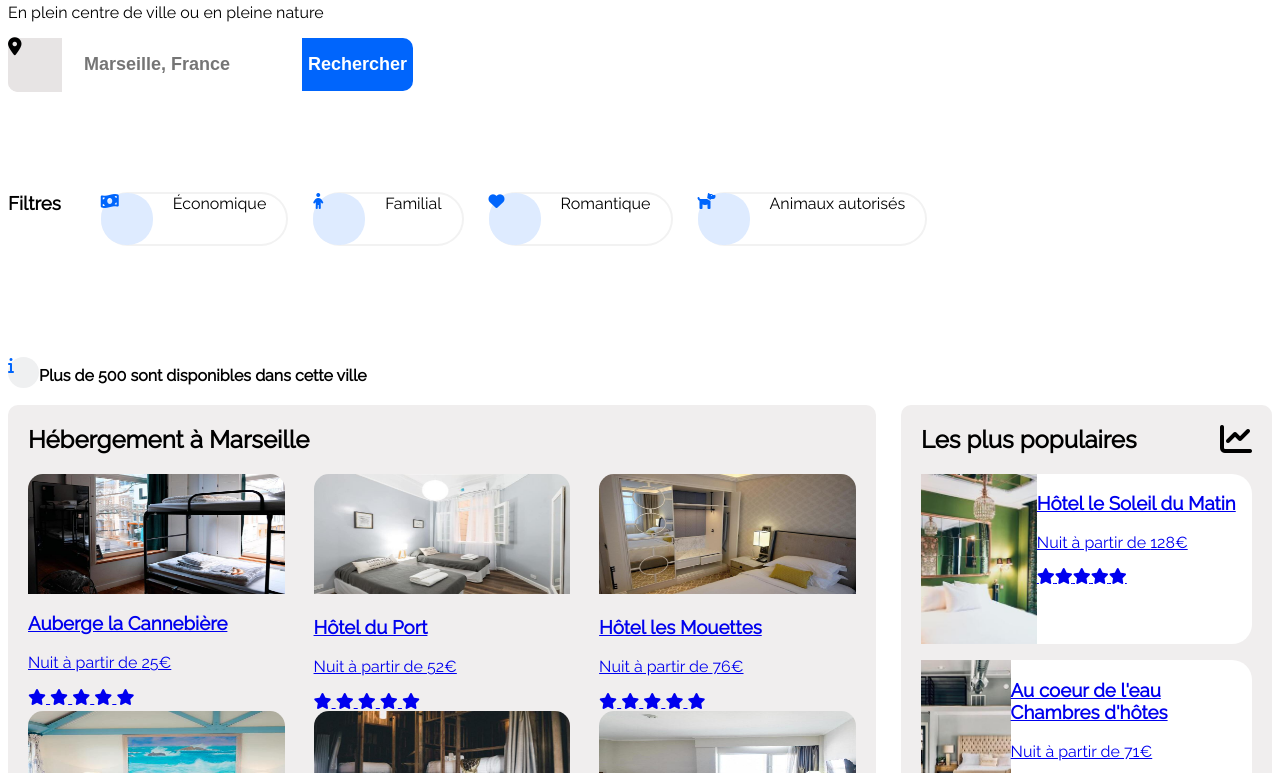
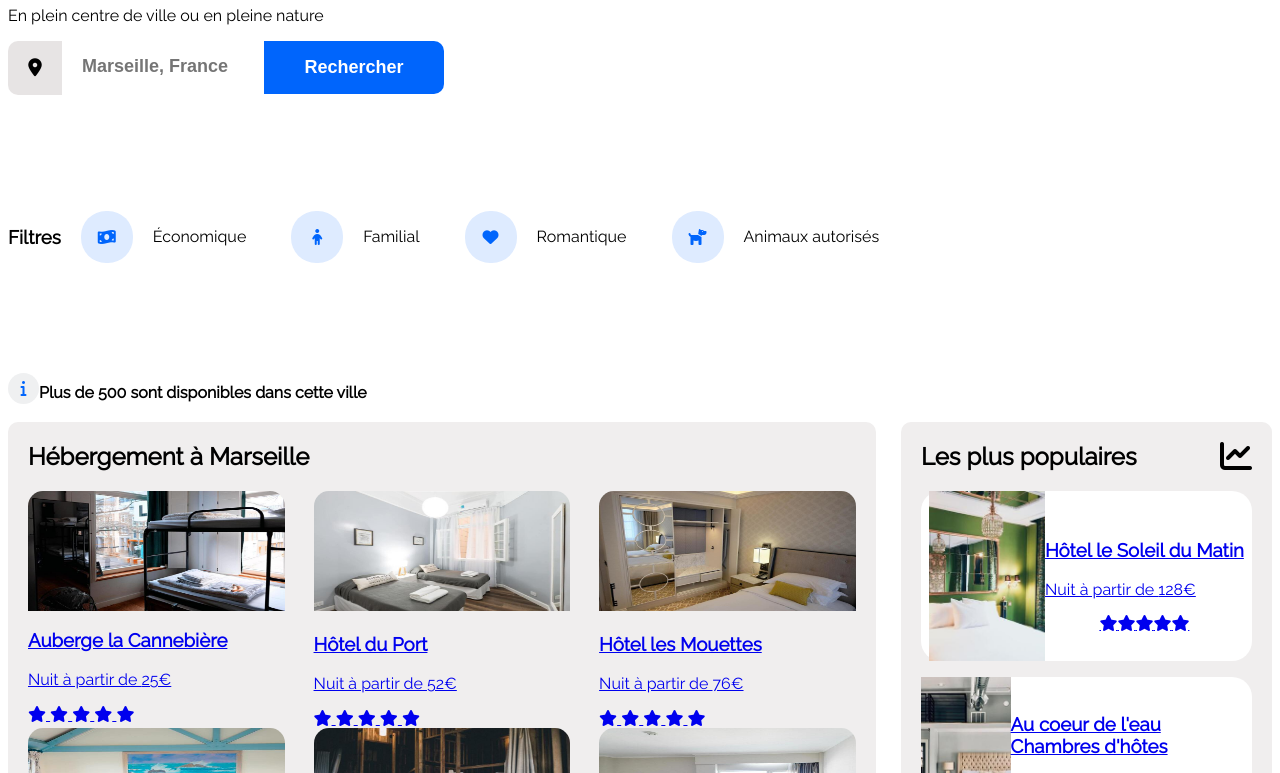
Before and after one commit to BENCLARK672/BENCLARK672.github.io, a plain HTML site: page index.html in a window 1280 px wide. Shown: the part 136-909 px from the top of the page. Drawn offline with Linux system fonts and the light colour scheme.

Commit message:
Modification filtre

```diff
--- a/index.html
+++ b/index.html
@@ -15,7 +15,7 @@
 
     <header>
         <div id="logo">
-            <a href="index.html" id="logo"><img src="images/logo/Reservia@3x.png" alt="Logo Reservia" /></a>
+            <a href="index.html"><img src="images/logo/Reservia@3x.png" alt="Logo Reservia" /></a>
         </div>
     <nav>
         <ul>
@@ -26,31 +26,32 @@
     </nav>
     </header>
 
+
     <!-- =============================== /Partie 2 Bloc Titre h1 / ====================== -->
          <div>
-          <h1>Trouvez votre hébergement pour des vacances de rêve</h1><div class="research-box">
+          <h1>Trouvez votre hébergement pour des vacances de rêve</h1><div class="research-box"></div>
             <p>En plein centre de ville ou en pleine nature</p>
-         <div class="research-box icon-location iconSize flexCentre"><div class="research-box"></div>
-         <div class="icon-location">
+         </div>
+         <div class="research-box icon-location"><div class="research-box"></div>
          <div class="flexCentre iconSize"><i class="fas fa-map-marker-alt"></i></div>
-         </div>
          <div class="flexCentre recherche bordureNone paddingSearch"><input type="text" placeholder="Marseille, France" class="research-bar flexCentre recherche bordureNone"></div>
-         <button class="button-research buttonSearch" id="button-resbutton-research recherche">Rechercher</button>
+         <button class="button-research buttonSearch" id="button-resbutton-research-recherche">Rechercher</button>
         </div>
 
-        <div class="filtre flexCentre">
-                            <h3 class="titre-h2 margFiltre">Filtres</h3>
-                            <ul class="filtres-ul margFiltre">
-                               <li class="filtres-button flexBetween filtreTexteIcons"><i class="fas fa-money-bill-wave icon-filter filtreIcons flexCentre"></i><div class="filtreTexte flexCentre">Économique</li>
-                               <li class="filtres-button flexBetween filtreTexteIcons"><i class="fas fa-child icon-filter filtreIcons"></i><div class="filtreTexte flexCentre">Familial</li>
-                               <li class="filtres-button flexBetween filtreTexteIcons"><i class="fas fa-heart icon-filter filtreIcons"></i><div class="filtreTexte flexCentre">Romantique</li>
-                               <li class="filtres-button flexBetween filtreTexteIcons"><i class="fas fa-dog icon-filter filtreIcons"></i><div class="filtreTexte flexCentre">Animaux autorisés</li>
-                        </div>
+        <div class="filtre">
+                            <h3 class="titre-h2 margFiltre margFiltreTitre">Filtres</h3>
+                            <ul class="filtres-ul margFiltre flexBetween">
+                               <li class="filtres-button flexBetween filtre TexteIcons"><i class="fas fa-money-bill-wave icon-filter filtreIcons flexCentre"></i><div class="filtreTexte flexCentre">Économique</div>
+                               <li class="filtres-button flexBetween filtre TexteIcons"><i class="fas fa-child icon-filter filtreIcons flexCentre"></i><div class="filtreTexte flexCentre">Familial</div>
+                               <li class="filtres-button flexBetween filtre TexteIcons"><i class="fas fa-heart icon-filter filtreIcons flexCentre"></i><div class="filtreTexte flexCentre">Romantique</div>
+                               <li class="filtres-button flexBetween filtre TexteIcons"><i class="fas fa-dog icon-filter filtreIcons flexCentre"></i><div class="filtreTexte flexCentre">Animaux autorisés</div>
+                            </ul>
+        </div>
 
         <div class="info margFiltreInfo">
                 <div class="info infoFiltre">
             <div><i class="fas fa-info infoIcon"></i></div>
-        <p class="margFiltreInfo flexCentre">Plus de 500 sont disponibles dans cette ville</p>
+        <p class="margFiltreInfo">Plus de 500 sont disponibles dans cette ville</p>
     </div>
 </div>
     <!-- ===================================== /Partie 3 Section 1 - Hébergements / ========================= -->
@@ -264,6 +265,7 @@
                         <a href="#">
 
 
+
                         <figure>
                             <img src="images/activites/3_medium/paul-hermann-QFTrLdQIRhI-unsplash.jpg" alt="Fort de Pomègues">
                             <figcaption>
@@ -271,6 +273,16 @@
                         </figcaption>
                         </figure>
                             </a>
+                            <a href="#">
+
+
+                                <figure>
+                                    <img src="images/activites/4_small/kevin-hikari-rV_Qd1l-VXg-unsplash.jpg" alt="Vieux Port">
+                                    <figcaption>
+                                    <h3 class="hauteurTitre titreActivites">Îles du Frioul</h3>
+                                </figcaption>
+                                </figure>
+                                    </a>
                         </div>
 
 
@@ -300,29 +312,26 @@
                             </figure>
                                </a>
                             </div>
-
-
  </section>
 
 
 <!-- ===================================== /Partie 5 Section 3 - Footer / ================================ -->
 
- </main>
  <footer class="footer">
     <div class="footer footerFlex">
         <div class="margeBlocFoot1  tailleBlocFoot">
-            <a href="#"><h3>À propos</h3>
+            <h3>À propos</h3>
             <a class="footer-link footerlink">Fonctionnement du site</a>
             <a class="footer-link footerlink">Conditions générales de vente</a>
             <a class="footer-link footerlink">Données et confidentialité</a>
        </div>
        <div class="tailleBlocFoot">
-            <a href="#"><h3>Nos hébergements</h3>
+            <h3>Nos hébergements</h3>
             <a class="footer-link footerlink">Charte qualité</a>
             <a class="footer-link footerlink">Soumettre votre hôtel</a>
         </div>
         <div class="margeBlocFoot3 tailleBlocFoot">
-            <a href="#"><h3>Assistance</h3>
+            <h3>Assistance</h3>
             <a class="footer-link footerlink">Centre d'aide</a>
             <a class="footer-link footerlink">Nous contacter</a>
         </div>
--- a/style.css
+++ b/style.css
@@ -75,7 +75,9 @@ nav a {
 }
 
 .flexCentre {
-    display: flex;
+    display: flex!important;
+    justify-content: center;
+    align-items: center;
 }
 
 .flexAround {
@@ -109,9 +111,9 @@ nav a {
 }
 
 .recherche {
-    display: flex;
+    display: flex!important;
     height: 51px;
-    width: 218px;
+    width: 180px;
     font-size: 18px;
     background-color: white;
     font-weight: bold;
@@ -121,7 +123,7 @@ nav a {
 
 .buttonSearch {
     height: 53px;
-    width: 500px;
+    width: 180px;
     background-color: #0065fc;
     font-size: 18px;
     font-weight: bold;
@@ -129,7 +131,7 @@ nav a {
     border : none;
     cursor: pointer;
     border-radius: 0 10px 10px 0;
-    width: 300px;
+    width: 180px;
     margin-right: 2px;
     margin-left: 2px;
 }
@@ -143,6 +145,9 @@ nav a {
 .filtre ul {
     list-style-type: none;
     display: flex;
+
+
+
 }
 
 .filtre li {
@@ -151,12 +156,16 @@ nav a {
 
 .filtre {
     display: flex;
-    justify-content: flex-start;
+    align-items: center;
 }
 
 .margFiltre {
     margin-top: 100px;
     margin-bottom: 100px;
+}
+
+.margFiltreTitre {
+    margin-right: -20px;
 }
 
 .filtreTexteIcons {
@@ -184,7 +193,6 @@ nav a {
 }
 
 .filtreIcons {
-    margin-left: -2px;
     border-radius: 25px;
     width: 52px;
     height: 52px;
@@ -207,8 +215,9 @@ nav a {
     height: 31px;
     background-color: #eff0f1;
     color: #0065fc;
-    display: flex;
-    justify-content: flex-start;
+    display: flex!important;
+    justify-content: center;
+    align-items: center;
     border: bold;
 }
 
@@ -216,6 +225,8 @@ nav a {
     margin-top: 10px;
     margin-bottom: 10px;
     font-weight: bold;
+    display:flex;
+
 }
 
 /* Section Hébergements */
@@ -410,6 +421,7 @@ nav a {
 
 .sectionactivite {
     display: flex;
+
 
 }
 
```
